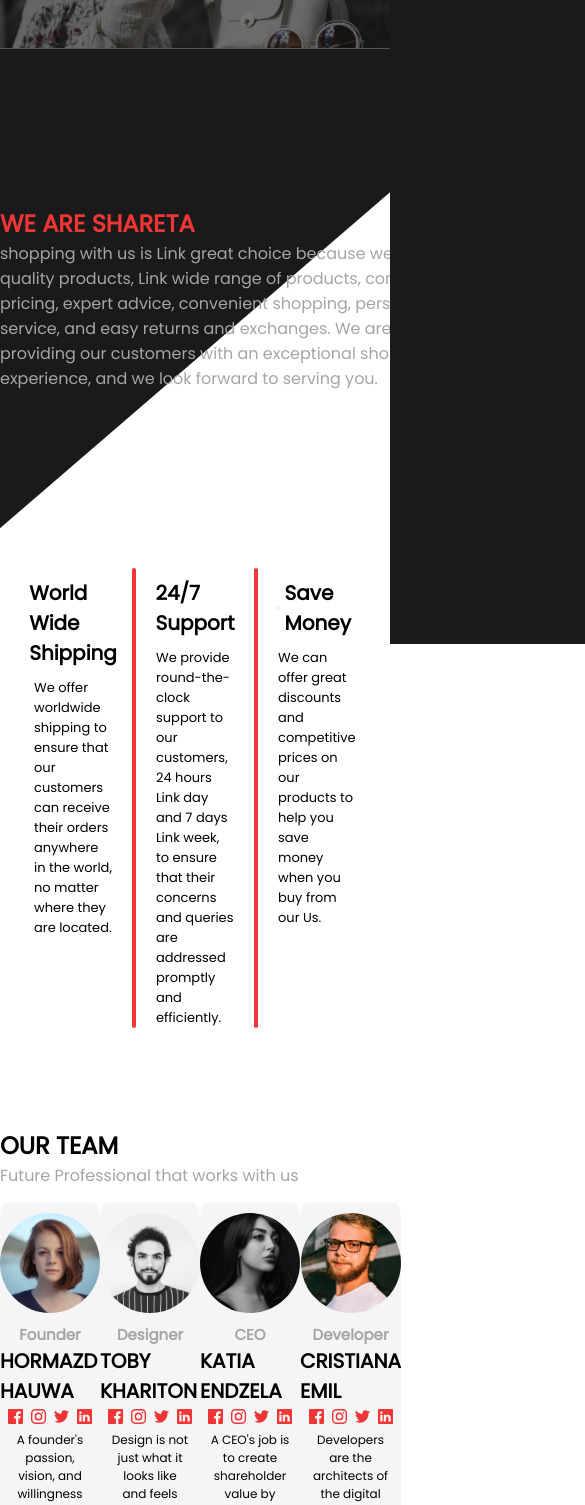
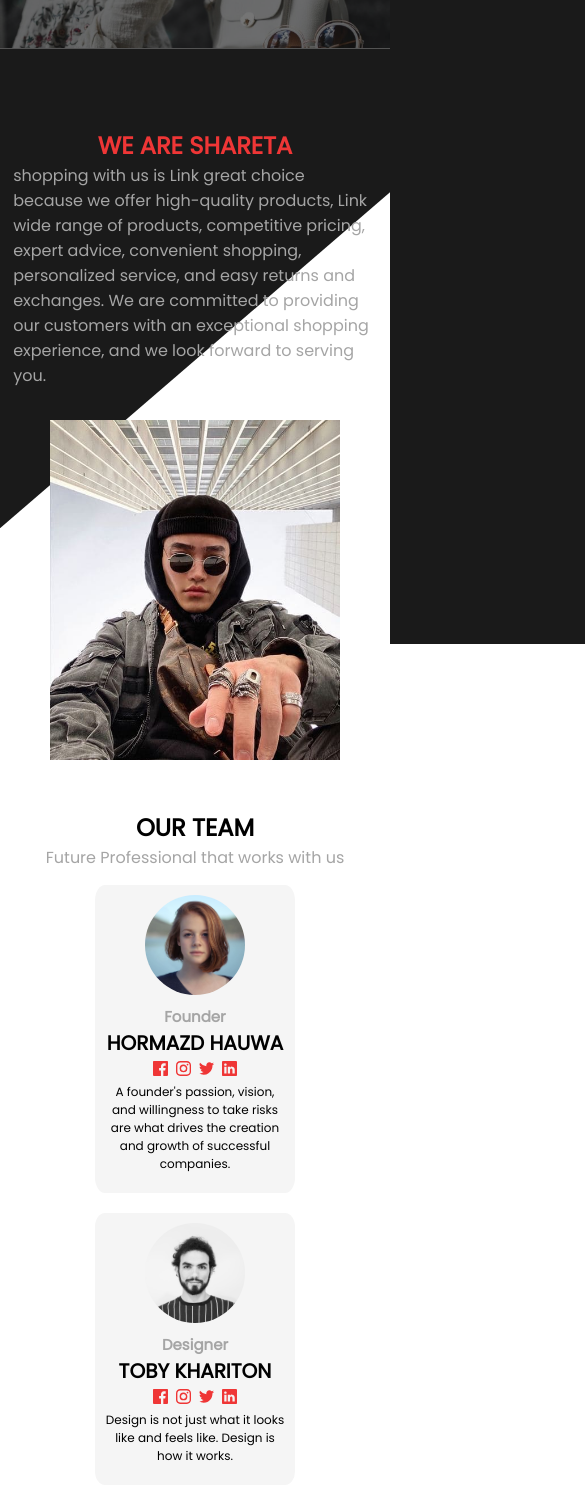
Before and after one commit to atharvadhurwey/SHARETA-clothEcommerceWebApp, a React (Create React App) app in the folder frontend/: page /about in a window 390 px wide. Shown: the part 200-1705 px from the top of the page, 585 px wide, since content can reach past the window. Built offline with nearby package versions, Linux system fonts and the light colour scheme; no server answers.

Commit message:
Update About.css for responsive design

```diff
--- a/frontend/src/Pages/CSS/About.css
+++ b/frontend/src/Pages/CSS/About.css
@@ -1,5 +1,3 @@
-
-
 /* .upperBanner-container .upperBanner-color {
     z-index: 0;
     position: absolute;
@@ -129,6 +127,7 @@
     display: flex;
     justify-content: space-between;
     margin: 15px 0;
+    flex-wrap: wrap;
 }
 
 .about-main-container .ourTeam-main-containeer .ourTeam-card-container .ourTeam-card {
@@ -261,3 +260,46 @@
     -o-object-fit: cover;
     object-fit: cover;
 }
+
+
+@media only screen and (max-width: 1200px) {
+    .about-main-container .weAre-container {
+        width: auto;
+        flex-direction: column;
+        gap: 2rem;
+    }
+
+    .about-main-container .weAre-container .weAre-content {
+        padding-right: 0;
+        width: 100%;
+        align-items: center;
+    }
+
+    .about-main-container .weAre-container .weAre-image {
+        margin: 0 auto;
+        width: 80%;
+    }
+
+    .about-main-container .ourTeam-main-containeer {
+        margin: 50px auto;
+    }
+
+    .ourTeam-heading-content {
+        text-align: center;
+    }
+
+    .about-main-container .ourTeam-main-containeer .ourTeam-card-container {
+        justify-content: center;
+        gap: 20px;
+    }
+
+    .weAre-container {
+        max-width: clamp(18.75rem, 0.5682rem + 90.9091vw, 68.75rem);
+    }
+}
+
+@media only screen and (max-width: 768px) {
+    .about-main-container .ourServices-Container {
+        display: none;
+    }
+}
```
